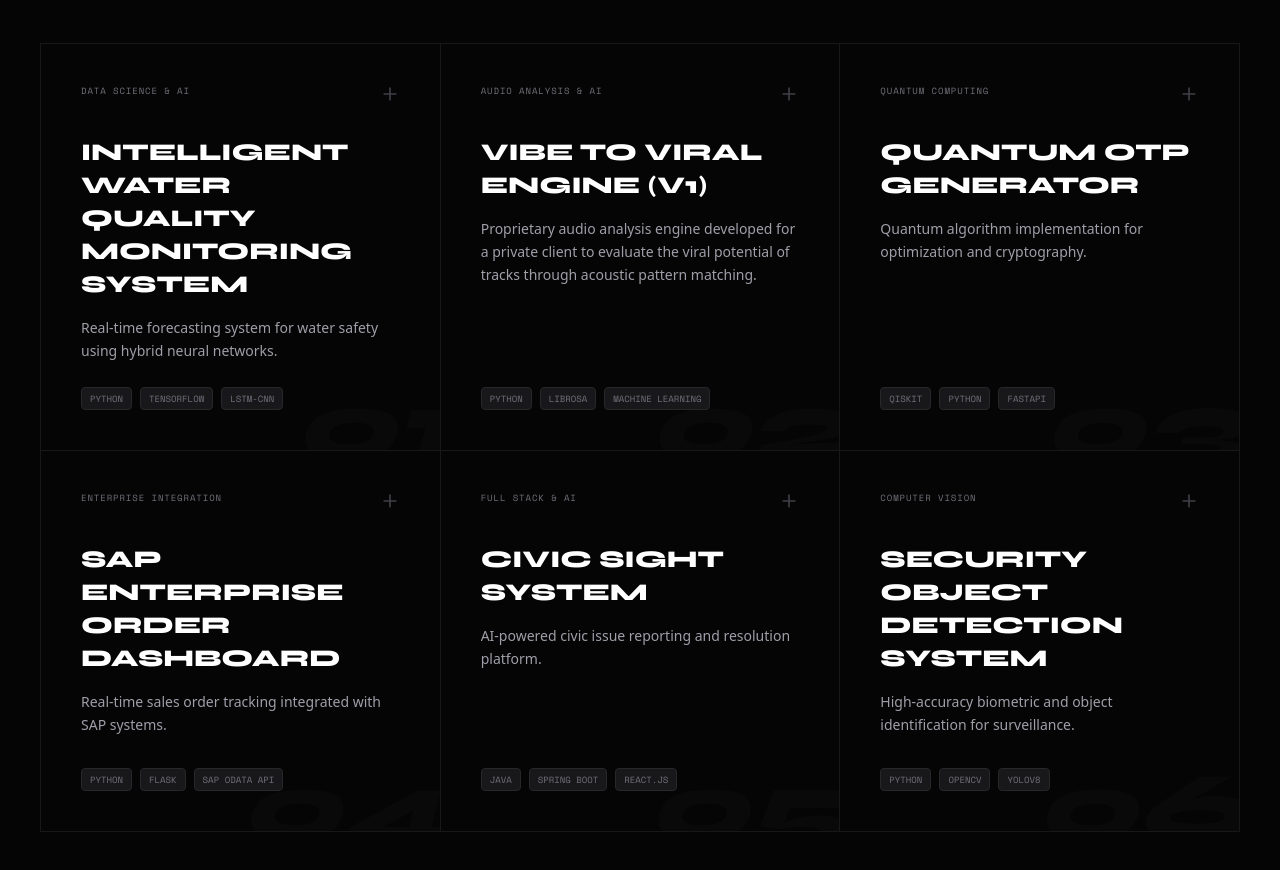
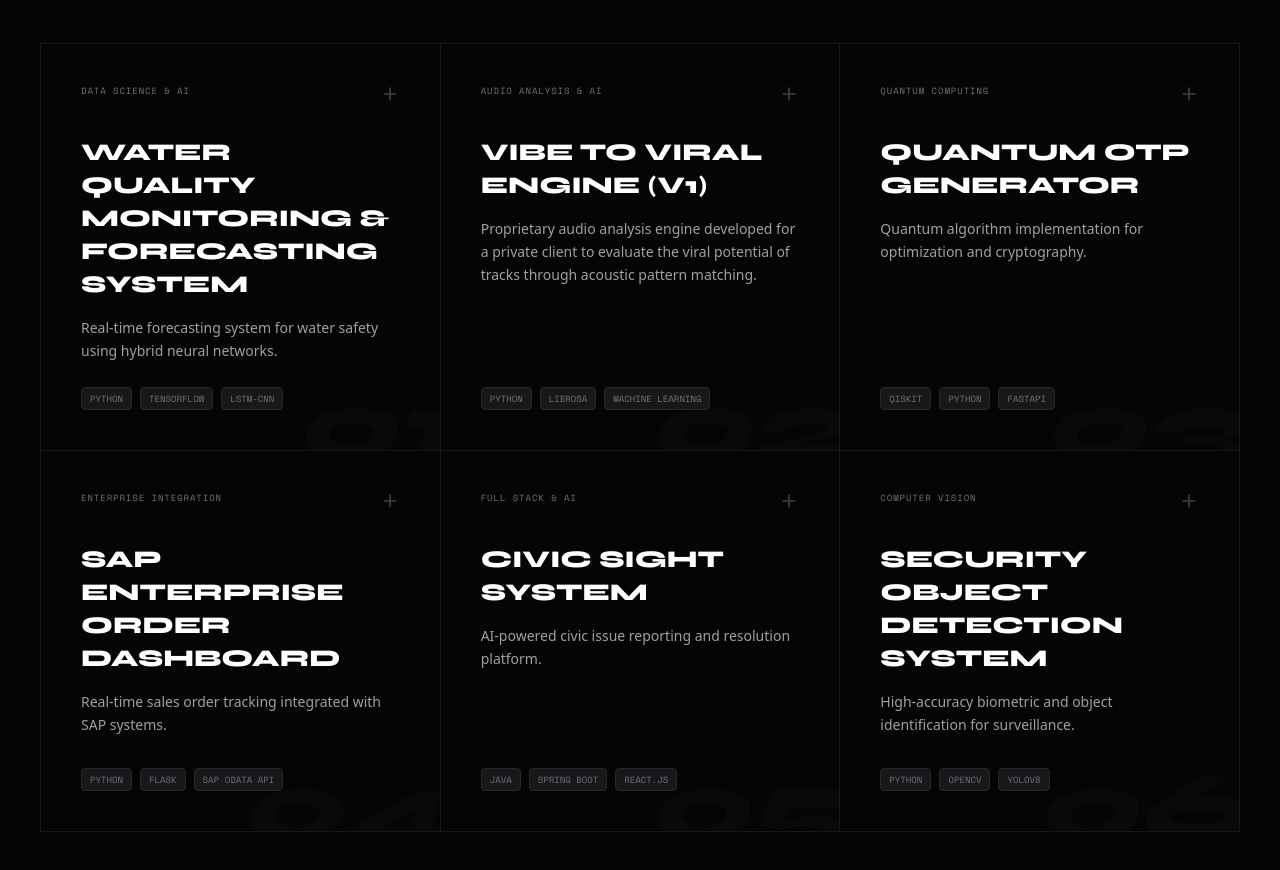
Before and after one commit to UmaMaheswar2005/my-portfolio, a Next.js app: page / in a window 1280 px wide. Shown: the part 1600-2470 px from the top of the page. Built offline with nearby package versions, Linux system fonts and the light colour scheme.

Commit message:
ui updates

```diff
--- a/src/data/portfolio.ts
+++ b/src/data/portfolio.ts
@@ -15,7 +15,7 @@
 
 export const Projects = [
   {
-    title: "Intelligent Water Quality Monitoring System",
+    title: "Water Quality Monitoring & Forecasting System",
     date: "Dec 2025 - Mar 2026",
     category: "Data Science & AI",
     tech: ["Python", "TensorFlow", "LSTM-CNN", "IoT"],
```
